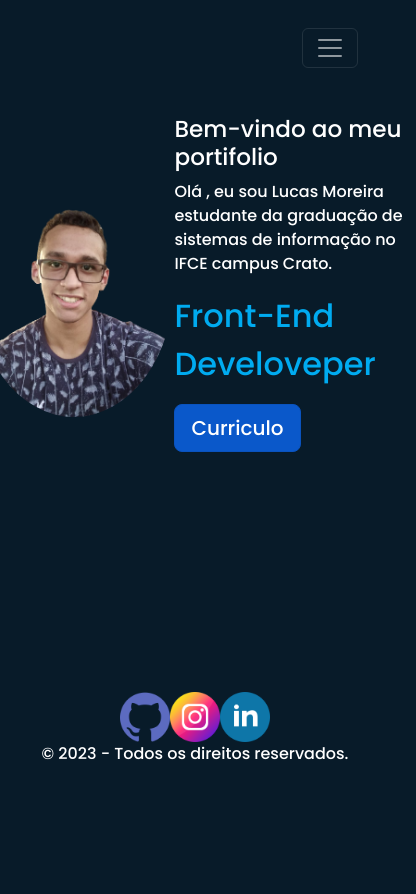
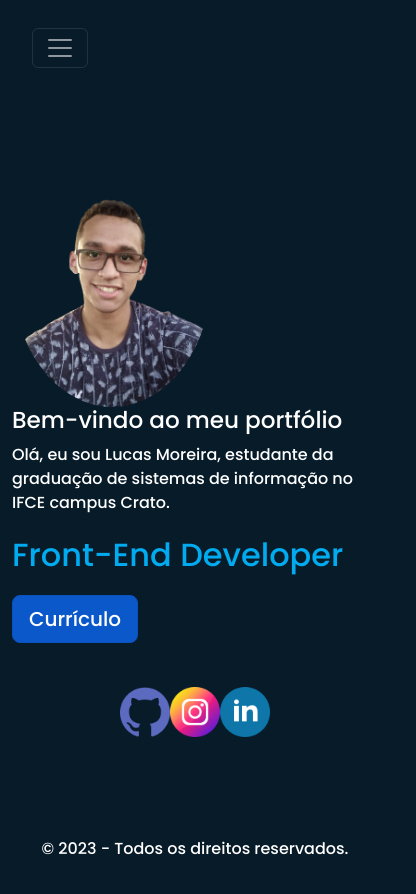
Before and after one commit to LucasMoreiraDK/Desafio1_Residencia, a plain HTML site: page index.html in a window 390 px wide. Shown: the whole page, 416 px wide, since content can reach past the window. Before the commit the page ends 844 px from the top, so only its background shows below. Drawn offline with nearby package versions, Linux system fonts and the light colour scheme.

Commit message:
Responsividade da index
Corrigindo texto que cortava na view mobile

```diff
--- a/index.html
+++ b/index.html
@@ -6,14 +6,14 @@
   <meta name="viewport" content="width=device-width, initial-scale=1.0">
   <title>Meu Site</title>
   <link rel="stylesheet" href="https://cdn.jsdelivr.net/npm/bootstrap@5.3.0/dist/css/bootstrap.min.css">
- <link rel="stylesheet" href="assets/css/style.css">
+  <link rel="stylesheet" href="assets/css/style.css">
+  <meta name="viewport" content="width=device-width, initial-scale=1.0, user-scalable=no">
 </head>
 
 <body>
   <header>
-    <nav class="navbar navbar-expand-lg navbar-dark">
-      <div class="container-fluid">
-        <a class="navbar-brand" ></a>
+    <nav class="navbar navbar-expand-lg navbar-dark ">
+      <div class="container">
         <button class="navbar-toggler" type="button" data-bs-toggle="collapse" data-bs-target="#navbarNav"
           aria-controls="navbarNav" aria-expanded="false" aria-label="Toggle navigation">
           <span class="navbar-toggler-icon"></span>
@@ -27,7 +27,8 @@
               <a id="formacao-link" class="nav-link" href="Pages/formacao.html">Formação</a>
             </li>
             <li class="nav-item">
-              <a id="atuação-link" class="nav-link" href="Pages/experienciaProfissional.html">Experiencia Profisional</a>
+              <a id="atuação-link" class="nav-link" href="Pages/experienciaProfissional.html">Experiencia
+                Profisional</a>
             </li>
             <li class="nav-item">
               <a id="projetos-link" class="nav-link" href="Pages/projetos.html">Projetos</a>
@@ -41,24 +42,34 @@
     </nav>
   </header>
 
-  <main>
-    <div class="image-text-container apresentacaoMain">
-      <img src="assets/img/lucasg - Copia.png" alt="Descrição da imagem">
-      <div class="text-container">
-        <h3>Bem-vindo ao meu portifolio</h3>
-        <p>Olá , eu sou Lucas Moreira estudante da graduação de sistemas de informação no IFCE campus Crato.</p>
-        <p class="textoAzul">Front-End Develoveper</p>
-        <a href="assets/pdf/Curriculo_Lucas.pdf" class="btn btn-primary btn-lg active buttonLinkedin" role="button" aria-pressed="true" download  target="_blank">Curriculo</a>
-
-
-
+  <main class="container mt-4">
+    <div class="row">
+      <div class="col-md-6">
+        <div class="image-text-container text-center">
+          <img src="assets/img/lucasg - Copia.png" alt="Descrição da imagem" class="img-fluid rounded-circle">
+        </div>
+      </div>
+      <div class="col-md-6">
+        <div class="text-container">
+          <h3>Bem-vindo ao meu portfólio</h3>
+          <p>Olá, eu sou Lucas Moreira, estudante da graduação de sistemas de informação no IFCE campus Crato.</p>
+          <p class="textoAzul">Front-End Developer</p>
+          <a href="assets/pdf/Curriculo_Lucas.pdf" class="btn btn-primary btn-lg active buttonLinkedin" role="button"
+            aria-pressed="true" download target="_blank">Currículo</a>
+        </div>
       </div>
     </div>
-    <div class="EspacoVertical"></div>
   </main>
 
-  <footer>
-    <div><a href="https://github.com/LucasMoreiraDK" target="_blank"><img src="assets/img/github.png" class="logoRodape"></a><a href="https://www.instagram.com/lcs_moreira127/" target="_blank"><img src="assets/img/instagram.png" class="logoRodape"></a><a href="https://www.linkedin.com/in/lucas-moreira-745a691a1" target="_blank"><img src="assets/img/linkedin.png" class="logoRodape"></a></div>
+  <footer class=" text-white text-center py-4">
+    <div class="linksRedes">
+      <a href="https://github.com/LucasMoreiraDK" target="_blank" class="gitlink"><img src="assets/img/github.png"
+          class="logoRodape"></a>
+      <a href="https://www.instagram.com/lcs_moreira127/" target="_blank" class="instalink"><img
+          src="assets/img/instagram.png" class="logoRodape"></a>
+      <a href="https://www.linkedin.com/in/lucas-moreira-745a691a1" target="_blank" class="linkedlink"><img
+          src="assets/img/linkedin.png" class="logoRodape"></a>
+    </div>
     <p>&copy; 2023 - Todos os direitos reservados.</p>
   </footer>
 
```
